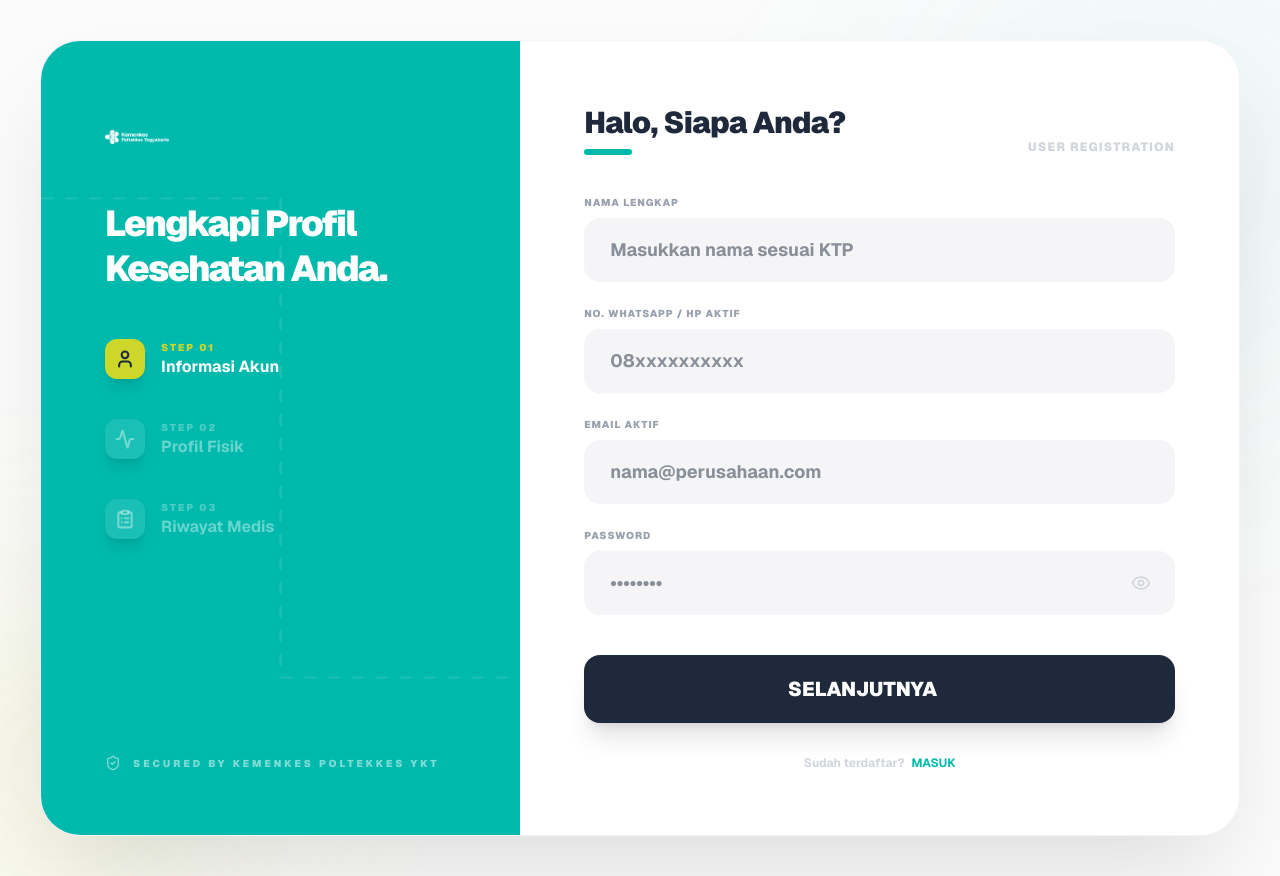
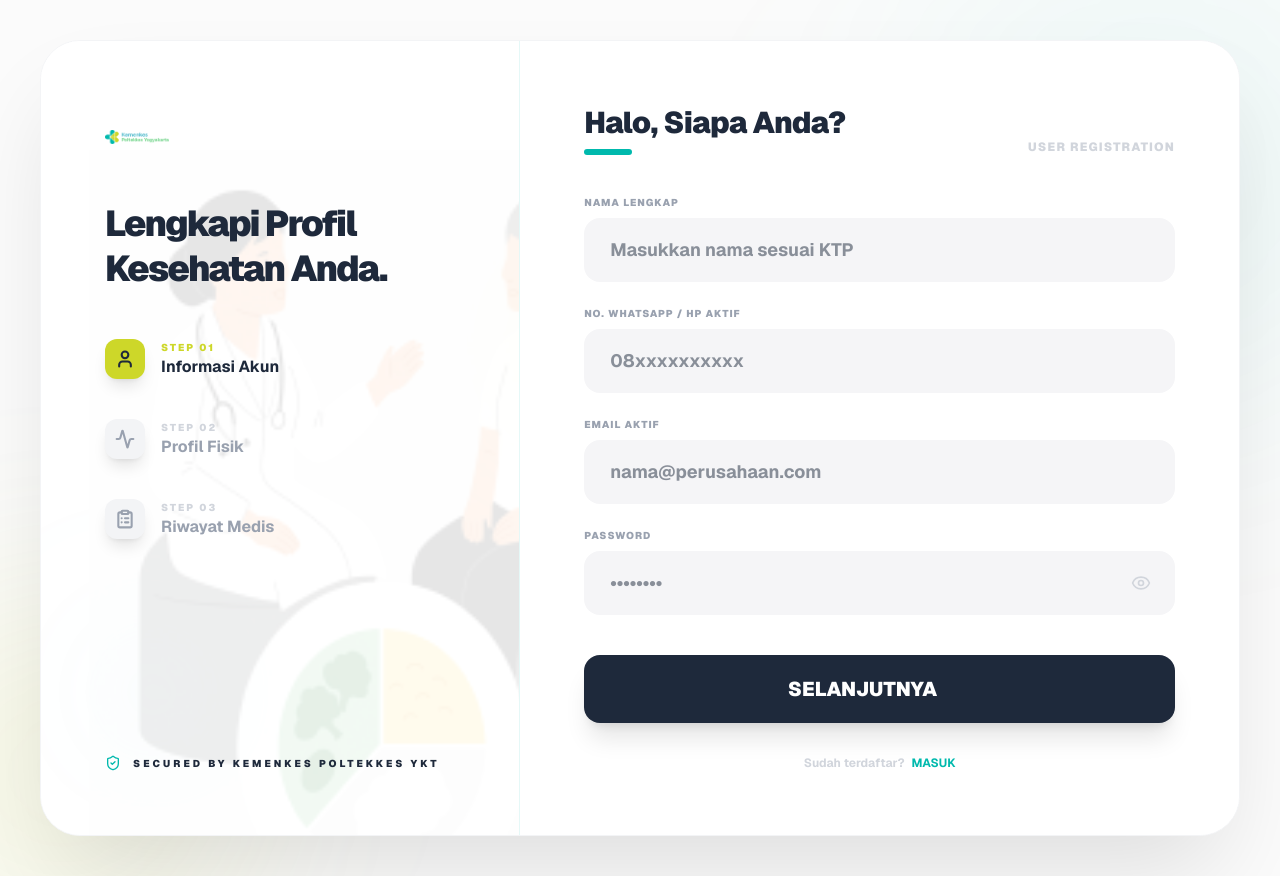
Before and after one commit to mrifdnp/porsimetri, a Next.js app: page /register/user in a window 1280 px wide. Built offline with nearby package versions, Linux system fonts and the light colour scheme.

Commit message:
log akses

```diff
--- a/src/app/login/page.tsx
+++ b/src/app/login/page.tsx
@@ -45,37 +45,38 @@ export default function LoginPage() {
 
       <div className="w-full max-w-[1100px] grid grid-cols-1 md:grid-cols-2 bg-white rounded-[2.5rem] shadow-[0_50px_100px_-20px_rgba(0,0,0,0.12)] overflow-hidden relative z-10 border border-gray-100">
 
-        {/* LEFT SIDE: Visual Brand (Warna Solid dari Gambar) */}
-        <div className="hidden md:flex bg-[#00B9AD] p-16 flex-col justify-between relative overflow-hidden">
-          {/* Circuit Decor */}
-          <svg className="absolute top-0 left-0 w-full h-full opacity-20" viewBox="0 0 400 600">
-            <path d="M0 100 H 200 V 300 H 400" stroke="white" strokeWidth="2" fill="none" strokeDasharray="10 10" />
-            <circle cx="200" cy="300" r="6" fill="white" />
-          </svg>
+        {/* LEFT SIDE: Visual Brand */}
+        <div className="hidden md:flex bg-white p-16 flex-col justify-between relative overflow-hidden border-r border-[#00B9AD]/10">
+
+          <div className="absolute bottom-[-20%] right-[-30%] w-[120%] h-[120%] opacity-[0.15] pointer-events-none flex items-end justify-end mix-blend-multiply">
+             <Image src="/hero.png" alt="Decor" fill className="object-contain" priority />
+             <div className="absolute top-1/4 right-0 w-32 h-32 bg-[#CDD729]/30 rounded-full blur-3xl animate-pulse"></div>
+             <div className="absolute bottom-1/4 left-0 w-32 h-32 bg-[#60C0D0]/30 rounded-full blur-3xl"></div>
+          </div>
 
           <div className="relative z-10">
             <button
               onClick={() => router.back()}
-              className="flex items-center gap-2 text-white/80 hover:text-white transition-colors font-bold text-sm tracking-widest uppercase mb-12"
+              className="flex items-center gap-2 text-[#00B9AD] hover:text-[#1E293B] transition-colors font-bold text-sm tracking-widest uppercase mb-12"
             >
               <ArrowLeft size={20} /> Kembali
             </button>
 
             <div className="space-y-4">
               <div className="w-16 h-16 relative mb-6">
-                <Image src="/logo-kemenkes-color.png" alt="Logo" fill sizes="64px" className="object-contain brightness-0 invert" />
+                <Image src="/logo-kemenkes-color.png" alt="Logo" fill sizes="64px" className="object-contain" />
               </div>
-              <h1 className="text-5xl font-black text-white leading-tight tracking-tighter">
+              <h1 className="text-5xl font-black text-[#1E293B] leading-tight tracking-tighter">
                 Welcome back, <br /> Explorer !
               </h1>
-              <p className="text-[#FBFBFB]/70 text-lg font-medium max-w-xs">
+              <p className="text-[#64748B] text-lg font-medium max-w-xs">
                 Pantau asupan gizi harianmu dengan presisi tinggi di Porsi Metri.
               </p>
             </div>
           </div>
 
-          <div className="relative z-10 flex items-center gap-3 text-white/50 text-[10px] font-black uppercase tracking-[0.3em]">
-            <ShieldCheck size={16} /> Secured by Kemenkes Poltekkes Ykt
+          <div className="relative z-10 flex items-center gap-3 text-[#1E293B] text-[10px] font-black uppercase tracking-[0.3em]">
+            <ShieldCheck size={16} className="text-[#00B9AD]" /> Secured by Kemenkes Poltekkes Ykt
           </div>
         </div>
 
--- a/src/app/page.tsx
+++ b/src/app/page.tsx
@@ -25,13 +25,11 @@ export default function PorsiMetriLanding() {
           </div>
         </div>
 
-        <div className="hidden md:flex items-center gap-10 text-sm font-bold text-[#1E293B]">
-          {["Bagaimana Cara Kerja", "Tentang Kami", "Fitur", "Database Gizi"].map((link) => (
-            <button key={link} className="hover:text-[#00B9AD] transition-colors uppercase tracking-widest text-[10px]">
-              {link}
-            </button>
-          ))}
+        <div className="hidden md:flex items-center text-[#1E293B] uppercase tracking-widest text-xs font-black">
+          Poltekkes Kemenkes Yogyakarta
         </div>
+
+
 
         {/* Tombol LOGIN dengan warna #CDD729 */}
         <Link href="/login">
--- a/src/app/register/user/page.tsx
+++ b/src/app/register/user/page.tsx
@@ -109,16 +109,19 @@ export default function RegisterUserPage() {
       <div className="w-full max-w-[1200px] grid grid-cols-1 lg:grid-cols-5 bg-white rounded-[2.5rem] shadow-[0_50px_100px_-20px_rgba(0,0,0,0.12)] overflow-hidden relative z-10 border border-gray-100 min-h-[700px]">
 
         {/* LEFT SIDE: Visual Brand & Stepper (2 Cols) */}
-        <div className="hidden lg:flex lg:col-span-2 bg-[#00B9AD] p-16 flex-col justify-between relative overflow-hidden">
-          <svg className="absolute top-0 left-0 w-full h-full opacity-10" viewBox="0 0 400 600">
-            <path d="M0 100 H 200 V 500 H 400" stroke="white" strokeWidth="2" fill="none" strokeDasharray="10 10" />
-          </svg>
+        <div className="hidden lg:flex lg:col-span-2 bg-white p-16 flex-col justify-between relative overflow-hidden border-r border-[#00B9AD]/10">
+
+          <div className="absolute bottom-[-20%] right-[-30%] w-[120%] h-[120%] opacity-[0.15] pointer-events-none flex items-end justify-end mix-blend-multiply">
+             <Image src="/hero.png" alt="Decor" fill className="object-contain" priority />
+             <div className="absolute top-1/4 right-0 w-32 h-32 bg-[#CDD729]/30 rounded-full blur-3xl animate-pulse"></div>
+             <div className="absolute bottom-1/4 left-0 w-32 h-32 bg-[#60C0D0]/30 rounded-full blur-3xl"></div>
+          </div>
 
           <div className="relative z-10">
             <div className="w-16 h-16 relative mb-8">
-              <Image src="/logo-kemenkes-color.png" alt="Logo" fill className="object-contain brightness-0 invert" />
+              <Image src="/logo-kemenkes-color.png" alt="Logo" fill className="object-contain" />
             </div>
-            <h1 className="text-4xl font-black text-white leading-tight tracking-tighter mb-12">
+            <h1 className="text-4xl font-black text-[#1E293B] leading-tight tracking-tighter mb-12">
               Lengkapi Profil <br /> Kesehatan Anda.
             </h1>
 
@@ -131,21 +134,21 @@ export default function RegisterUserPage() {
               ].map((item) => (
                 <div key={item.step} className="flex items-center gap-4 group">
                   <div className={`w-10 h-10 rounded-xl flex items-center justify-center transition-all duration-500 shadow-lg ${
-                    step >= item.step ? "bg-[#CDD729] text-[#1E293B]" : "bg-white/10 text-white/40"
+                    step >= item.step ? "bg-[#CDD729] text-[#1E293B]" : "bg-gray-100 text-gray-400"
                   }`}>
                     <item.icon size={20} strokeWidth={2.5} />
                   </div>
                   <div className="flex flex-col">
-                    <span className={`text-[10px] font-black uppercase tracking-[0.2em] ${step >= item.step ? "text-[#CDD729]" : "text-white/30"}`}>Step 0{item.step}</span>
-                    <span className={`font-bold ${step >= item.step ? "text-white" : "text-white/40"}`}>{item.label}</span>
+                    <span className={`text-[10px] font-black uppercase tracking-[0.2em] ${step >= item.step ? "text-[#CDD729]" : "text-gray-300"}`}>Step 0{item.step}</span>
+                    <span className={`font-bold ${step >= item.step ? "text-[#1E293B]" : "text-gray-400"}`}>{item.label}</span>
                   </div>
                 </div>
               ))}
             </div>
           </div>
 
-          <div className="relative z-10 flex items-center gap-3 text-white/50 text-[10px] font-black uppercase tracking-[0.3em]">
-            <ShieldCheck size={16} /> Secured by Kemenkes Poltekkes Ykt
+          <div className="relative z-10 flex items-center gap-3 text-[#1E293B] text-[10px] font-black uppercase tracking-[0.3em]">
+            <ShieldCheck size={16} className="text-[#00B9AD]" /> Secured by Kemenkes Poltekkes Ykt
           </div>
         </div>
 
```
